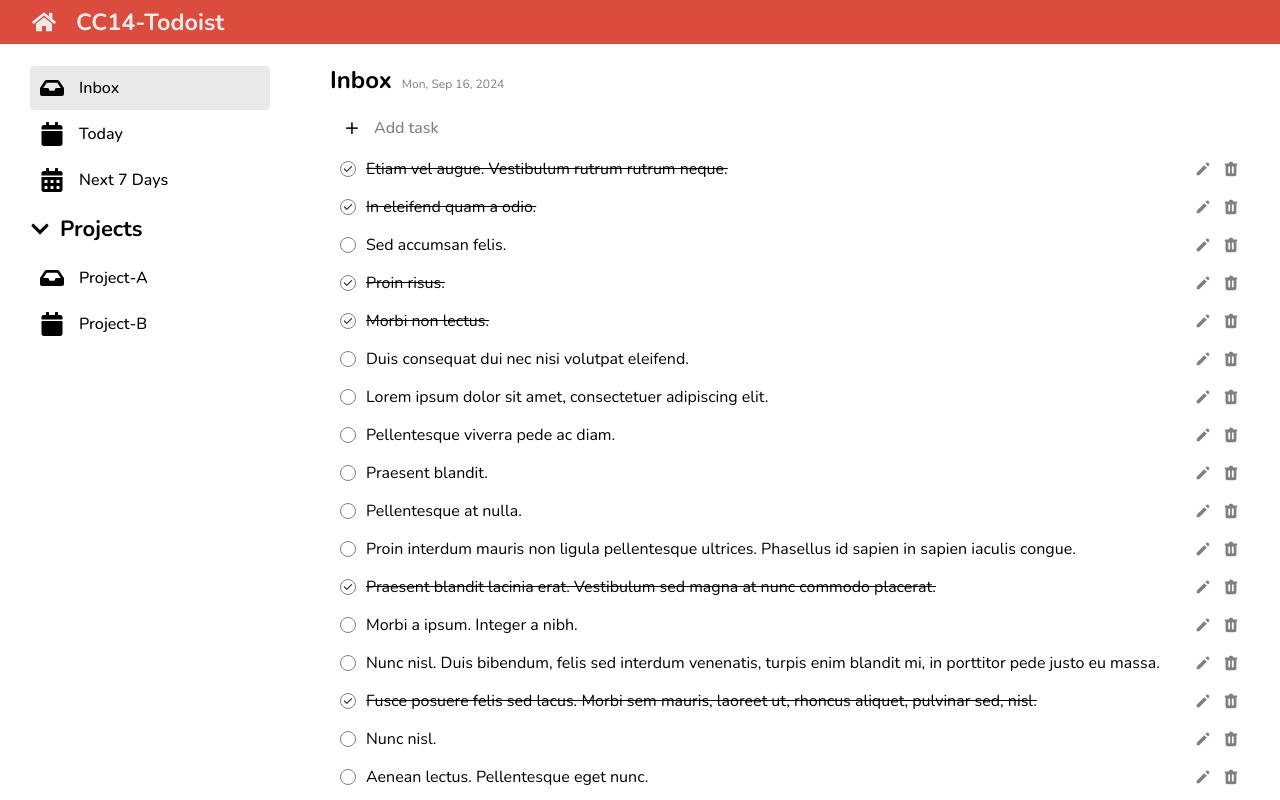
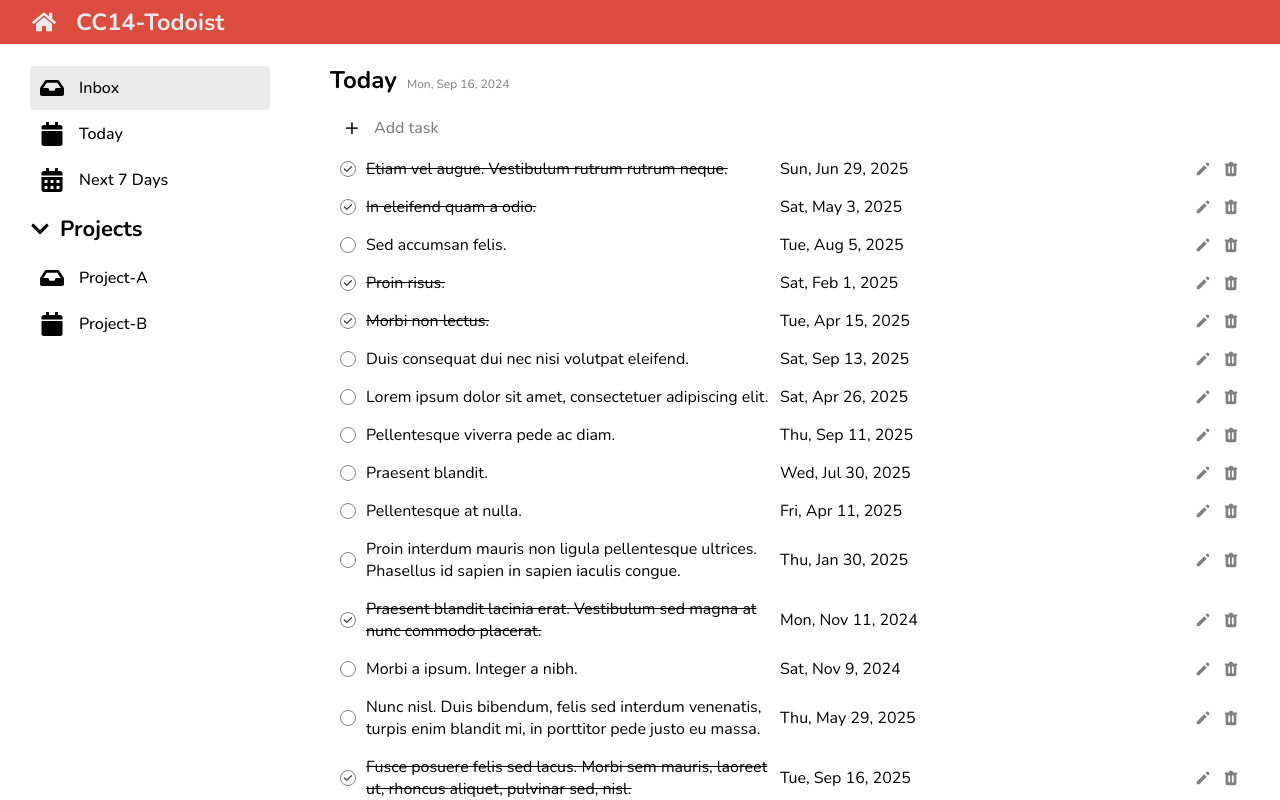
Before and after one commit to zinzindev/CC14-React-Todolist, a React (Create React App) app: page / in a window 1280 px wide. Built offline with nearby package versions, Linux system fonts and the light colour scheme.

Commit message:
finish: Util Date function

```diff
--- a/package.json
+++ b/package.json
@@ -6,6 +6,7 @@
     "@testing-library/jest-dom": "^5.17.0",
     "@testing-library/react": "^13.4.0",
     "@testing-library/user-event": "^13.5.0",
+    "prop-types": "^15.8.1",
     "react": "^18.3.1",
     "react-dom": "^18.3.1",
     "react-icons": "^5.3.0",
--- a/src/components/Todo/AddTodo.jsx
+++ b/src/components/Todo/AddTodo.jsx
@@ -20,8 +20,8 @@ export function AddTodo({ onAddTodo }) {
 				</div>
 			) : (
 				<TodoForm
+					// submitText='Add task'
 					submitText='Add task'
-					// onSetIsAddMode={setIsAddMode}
 					onSetIsShowForm={setIsAddMode}
 					onAddTodo={onAddTodo}
 				/>
--- a/src/components/Todo/TodoContent.jsx
+++ b/src/components/Todo/TodoContent.jsx
@@ -14,6 +14,7 @@ export function TodoContent() {
 	// console.log(uuidv4());
 	// console.log(uuidv4());
 
+	// ADD-TODO
 	const handleAddTodo = (newTask) => {
 		// มี new todos
 		let newTodoObj = { id: uuidv4(), task: newTask, status: false, due_date: '' };
@@ -27,12 +28,43 @@ export function TodoContent() {
 		setTodos((currentState) => [newTodoObj, ...currentState]);
 	};
 
+	// UPDATE-TODO
+	// updateValue = {task: 'NewTask', status: false}
+	const handleEditTodo = (todoId, updateObj) => {
+		// Modify Array
+		// #1 FindIndex
+		const foundIndex = todos.findIndex((todoObj) => todoObj.id === todoId);
+
+		// Not Found
+		if (foundIndex === -1) return;
+
+		// Founded
+		const newTodos = [...todos];
+		// let oldTodoObj = newTodos[foundIndex];
+		// oldTodoObj.task = newTask
+		// newTodos[foundIndex] = Object.assign(newTodos[foundIndex], updateObj);
+		newTodos[foundIndex] = { ...newTodos[foundIndex], ...updateObj };
+		// { "id": 4, "task": "Proin risus.", "status": true, "due_date": "2025-02-01" },
+
+		setTodos(newTodos);
+	};
+	const handleDelete = (todoId) => {
+		// Logic: Manipulate Array
+		// const foundIndex = todos.findIndex((todoObj) => todoObj.id === todoId);
+		// if (foundIndex === -1) return;
+		// const newTodos = [...todos];
+		// newTodos.splice(foundIndex, 1);
+		// setTodos(newTodos);
+
+		setTodos((curr) => curr.filter((todoObj) => todoObj.id !== todoId));
+	};
+
 	// # UI
 	return (
 		<main className='content'>
-			<TodoHeader />
+			<TodoHeader title='Today' />
 			<AddTodo onAddTodo={handleAddTodo} />
-			<TodoList todos={todos} />
+			<TodoList todos={todos} onEditTodo={handleEditTodo} onDeleteTodo={handleDelete} />
 		</main>
 	);
 }
--- a/src/components/Todo/TodoForm.jsx
+++ b/src/components/Todo/TodoForm.jsx
@@ -1,25 +1,39 @@
 import styles from './TodoForm.module.scss';
 import { useState } from 'react';
+import PropTypes from 'prop-types';
+
+TodoForm.propTypes = {
+	submitText: PropTypes.string.isRequired,
+	onSetIsShowForm: PropTypes.func.isRequired,
+	onAddTodo: PropTypes.func,
+	onEditTodo: PropTypes.func,
+	todo: PropTypes.oneOfType([PropTypes.object]), // undefined, {id: number|string, task: string, status: bool, due_date: string}
+};
 
 // (TodoForm => call in 2 mode)
 // Mode-1 : Add
 // Mode-2 : Edit
-export function TodoForm({ onSetIsShowForm, submitText, oldTask, onAddTodo }) {
+export function TodoForm({ onSetIsShowForm, submitText, todo, onAddTodo, onEditTodo }) {
 	/*------------------ 1: logic-section -----------------*/
-	const [task, setTask] = useState(oldTask || '');
+	// const [task, setTask] = useState(todo?.task);
+	const [task, setTask] = useState(todo?.task || '');
 	const [isError, setIsError] = useState(false);
 
 	const handleSubmit = (e) => {
 		e.preventDefault();
 
 		// validate
+		// case1: not valid
+		// case2a: valid-create
+		// case2b: valid-update
 		if (task.trim() === '') {
 			setIsError(true);
 			return;
-		} else {
-			// validate passed -> execute addTodo
-			onAddTodo(task); // from <TodoContent />
 		}
+		// validate passed -> execute addTodo
+		// onEditTodo(todo.id, { task: task }); // send ->  1.todoId, 2.newTask
+		if (todo) onEditTodo(todo.id, { task }); // send ->  1.todoId, 2.newTask
+		else onAddTodo(task); // from <TodoContent />
 
 		// set back to normal mode
 		onSetIsShowForm(false);
--- a/src/components/Todo/TodoHeader.jsx
+++ b/src/components/Todo/TodoHeader.jsx
@@ -1,13 +1,11 @@
 import styles from './TodoHeader.module.scss';
+import { getFormattedDate } from '../../utils/DateUtils.js';
 
-export function TodoHeader() {
-	const today = new Date();
-	const options = { weekday: 'short', year: 'numeric', month: 'short', day: 'numeric' };
-
+export function TodoHeader({ title }) {
 	return (
 		<div className={styles.header}>
-			<h1>Inbox</h1>
-			<span>{today.toLocaleDateString('en-US', options)}</span>
+			<h1>{title}</h1>
+			<span>{getFormattedDate(Date.now())}</span>
 		</div>
 	);
 }
--- a/src/components/Todo/TodoItem.jsx
+++ b/src/components/Todo/TodoItem.jsx
@@ -2,27 +2,35 @@ import styles from './TodoItem.module.scss';
 import { HiCheck, HiPencil, HiTrash } from 'react-icons/hi';
 import { useState } from 'react';
 import { TodoForm } from './TodoForm';
+import { getFormattedDate } from '../../utils/DateUtils';
 
 //(todoSchema {id: 1, task: lolemlolemlolem, status: false, due_date: 2024-09-29})
-export function TodoItem({ todo }) {
+export function TodoItem({ todo, onEditTodo, onDeleteTodo }) {
 	/*------------------ 1. Logic State -----------------*/
-	const [isDone, setIsDone] = useState(todo.status);
+	// const [isDone, setIsDone] = useState(todo.status);
 	const [isEditMode, setIsEditMode] = useState(false);
+	// console.log(todo.id);
 
 	const handleToggleCheck = () => {
-		setIsDone(!isDone);
+		// setIsDone(!isDone);
+		// console.log('STATE', !isDone);
+		// console.log('STATUS', todo.status);
+		// onEditTodo(todo.id, !todo.status);
+		onEditTodo(todo.id, { status: !todo.status }); // handleEditTodo(todo.id, {status: !todo.status});
 	};
 
 	const handleOpenEdit = () => {
 		setIsEditMode(true);
+		console.log(todo.id);
 	};
 
 	const handleDeleteTodo = () => {
-		console.log('Delete');
+		console.log('Delete', todo.id);
+		onDeleteTodo(todo.id);
 	};
 
-	let checkboxStyle = isDone ? styles.checkbox__icon__done : styles.checkbox__icon;
-	let tasksStyle = isDone ? styles.done : '';
+	let checkboxStyle = todo.status ? styles.checkbox__icon__done : styles.checkbox__icon;
+	let tasksStyle = todo.status ? styles.done : '';
 	/*------------------ 2. Render UI -----------------*/
 	return (
 		<>
@@ -37,6 +45,9 @@ export function TodoItem({ todo }) {
 					{/* <p className={styles.done}>item-{el}</p> */}
 					<p className={tasksStyle}>{todo.task}</p>
 
+					<p>{getFormattedDate(todo.due_date)}</p>
+
+					{/* <div className={styles.edit__icon} onClick={() => onDeleteTodo(todo.id)}> */}
 					<div className={styles.edit__icon} onClick={handleOpenEdit}>
 						<HiPencil />
 					</div>
@@ -50,7 +61,9 @@ export function TodoItem({ todo }) {
 					submitText='Edit task'
 					// onSetIsEditMode={setIsEditMode}
 					onSetIsShowForm={setIsEditMode}
-					oldTask='ole-task-name'
+					// oldTask={todo.task}
+					onEditTodo={onEditTodo}
+					todo={todo}
 				/>
 			)}
 		</>
--- a/src/components/Todo/TodoList.jsx
+++ b/src/components/Todo/TodoList.jsx
@@ -1,10 +1,15 @@
 import { TodoItem } from './TodoItem';
 
-export function TodoList({ todos }) {
+export function TodoList({ todos, onEditTodo, onDeleteTodo }) {
 	return (
 		<ul>
 			{todos.map((todoObj) => (
-				<TodoItem key={todoObj.id} todo={todoObj} />
+				<TodoItem
+					key={todoObj.id}
+					todo={todoObj}
+					onEditTodo={onEditTodo}
+					onDeleteTodo={onDeleteTodo}
+				/>
 				// {id: 1, task: lolemlolemlolem, status: false, due_date: 2024-09-29}
 			))}
 		</ul>
--- /dev/null
+++ b/src/utils/DateUtils.js
@@ -0,0 +1,10 @@
+// OUTPUT: Mon, Oct 7, 2024
+export const getFormattedDate = (dateTime) => {
+	// const dayObj = new Date(Date.dayObj());
+	const dayObj = new Date(dateTime);
+	const options = { weekday: 'short', month: 'short', day: 'numeric', year: 'numeric' };
+
+	let formattedDateStr = dayObj.toLocaleDateString(dayObj, options);
+
+	return formattedDateStr;
+};
```
Also changed, not shown: 1 other file (tests, documents, lock files or other folders).
